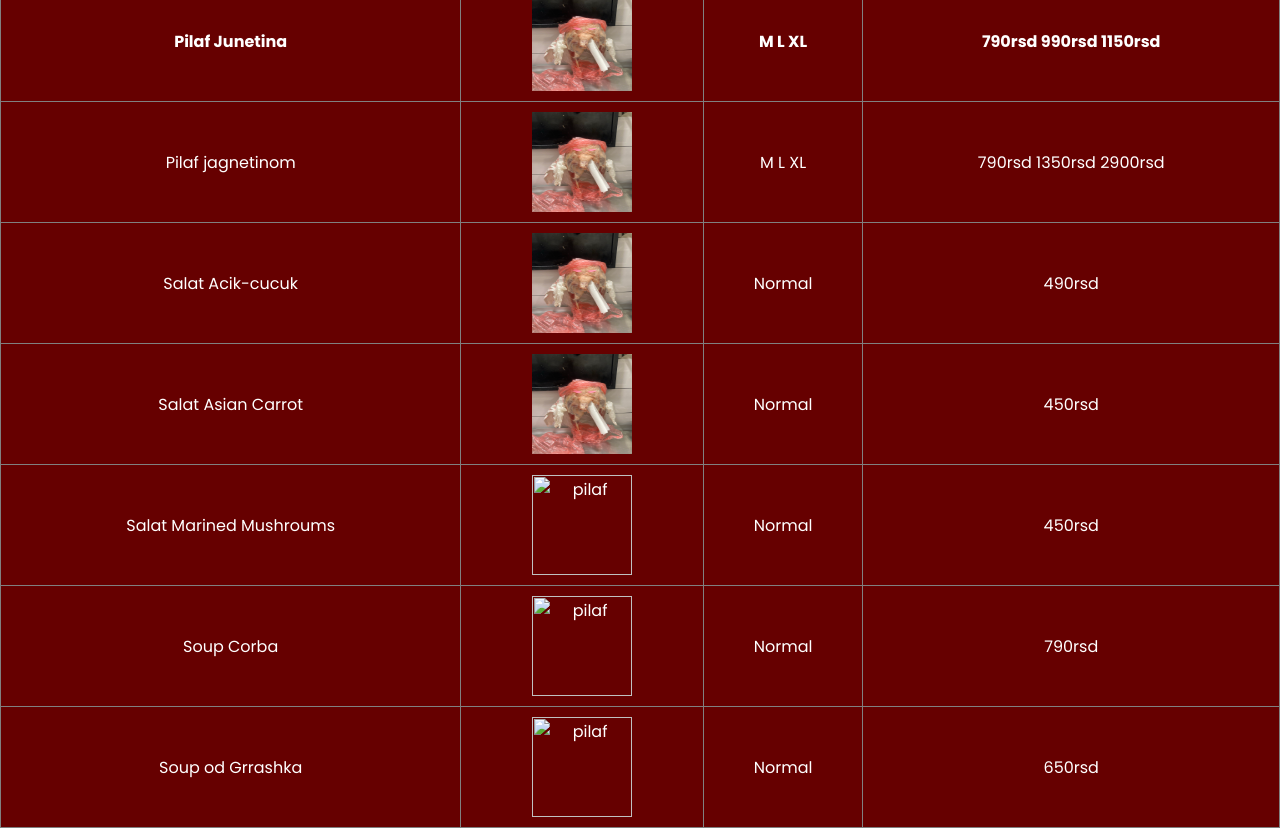
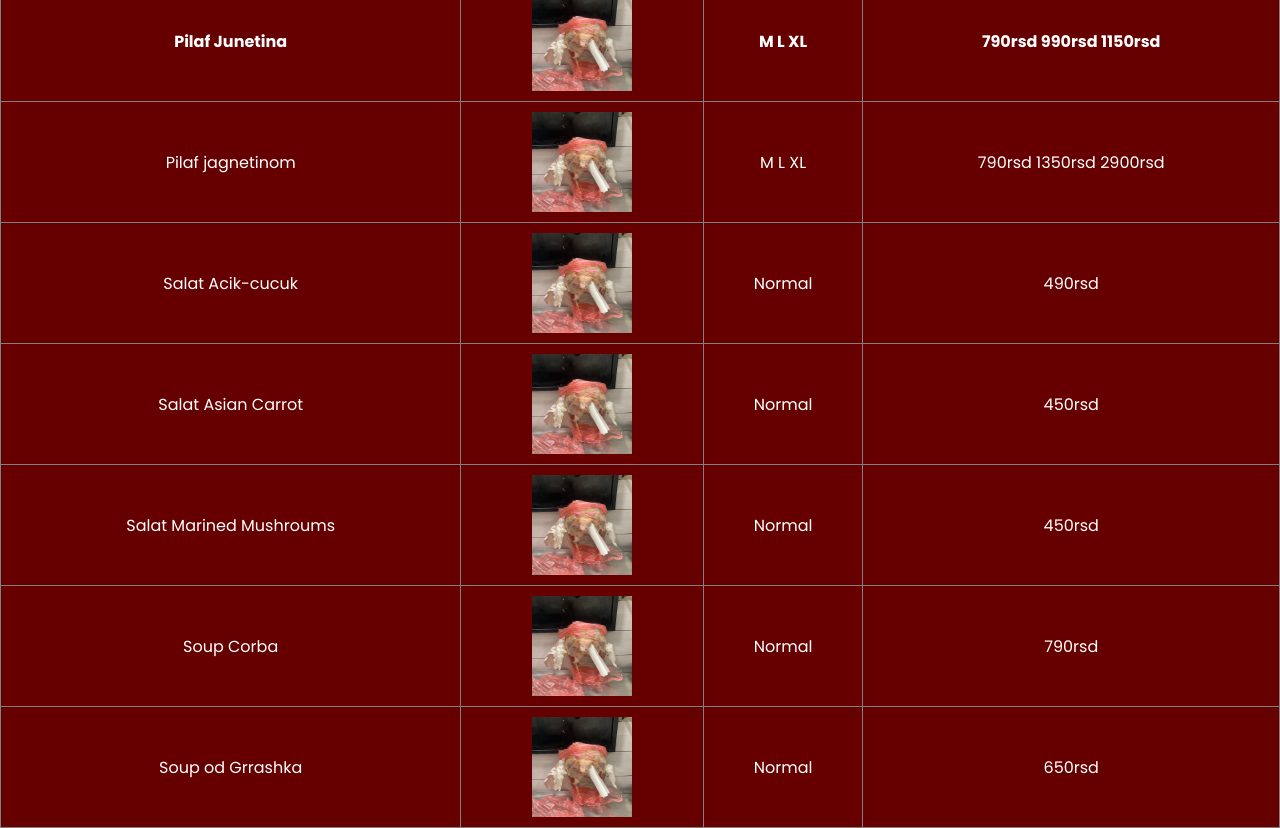
Before and after one commit to Dr0ng07/birspilaf.new, a plain HTML site: page menu.html in a window 1280 px wide. Shown: the part 68-896 px from the top of the page. Drawn offline with Linux system fonts and the light colour scheme.

Commit message:
namefoto

```diff
--- a/main.css
+++ b/main.css
@@ -61,10 +61,3 @@ header nav ul li a {
     color: white;
 
 }
-header nav ul li:not(.active):not(.btn) a:hover {
-
-}
-div button {
-    position:  ;
-
-}
--- a/menu.html
+++ b/menu.html
@@ -26,41 +26,41 @@
    <table border="1">
         <tr>
             <th>Pilaf Junetina</th>
-            <th><img src="/images/jag.jpeg" alt="pilaf" width="100"></th>
+            <th><img src="images/jag.jpg" alt="pilaf" width="100"></th>
             <th> M L XL</th>
             <th>790rsd 990rsd 1150rsd </th>
         </tr>
         <tr>
           <td> Pilaf jagnetinom</td>
-           <td><img src="/images/jag.jpeg" alt="pilaf" width="100"></td>
+           <td><img src="images/jag.jpg" alt="pilaf" width="100"></td>
           <td>M L XL</td>
           <td> 790rsd 1350rsd 2900rsd</td>
         </tr>
           <td> Salat Acik-cucuk</td>
-          <td><img src="/images/jag.jpeg" alt="pilaf" width="100"></td>
+          <td><img src="images/jag.jpg" alt="pilaf" width="100"></td>
           <td> Normal</td>
           <td> 490rsd</td>
         <tr>
             <td>Salat Asian Carrot</td>
-            <td><img src="/images/jag.jpeg" alt="pilaf" width="100"></td>
+            <td><img src="images/jag.jpg" alt="pilaf" width="100"></td>
             <td> Normal</td>
             <td> 450rsd</td>
         </tr>
         <tr>
             <td>Salat Marined Mushroums</td>
-            <td><img src="/img/photo_2025-10-22 12.53.01.jpeg" alt="pilaf" width="100"></td>
+            <td><img src="images/jag.jpg" alt="pilaf" width="100"></td>
             <td>Normal</td>
             <td>450rsd</td>
         </tr>
         <tr>
             <td>Soup Corba</td>
-            <td><img src="/img/photo_2025-10-22 12.53.01.jpeg" alt="pilaf" width="100"></td>
+            <td><img src="images/jag.jpg" alt="pilaf" width="100"></td>
             <td>Normal</td>
             <td>790rsd</td>
         </tr>
         <tr>
             <td>Soup od Grrashka</td>
-            <td><img src="/img/photo_2025-10-22 12.53.01.jpeg" alt="pilaf" width="100"></td>
+            <td><img src="images/jag.jpg" alt="pilaf" width="100"></td>
             <td>Normal </td>
             <td>650rsd</td>
         </tr>
```
Also changed, not shown: index.html (+1 -1 lines), images/jag.jpg (renamed from images/jag.jpeg).
